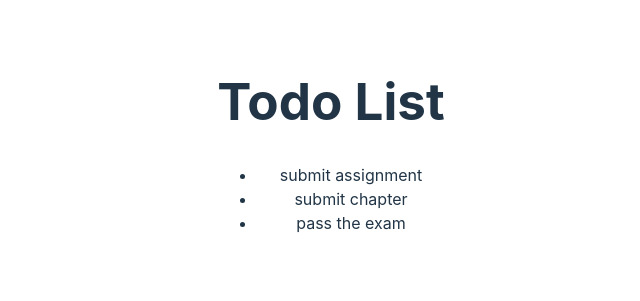
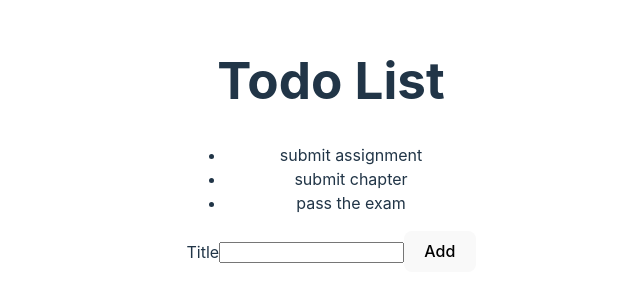
Before and after one commit to RusskayaMorda/react-todo, a React (Vite) app: page / in a window 1280 px wide. Shown: the part 255-556 px from the top of the page, without its empty margins (309-949 px from the left). Built offline with nearby package versions, Linux system fonts and the light colour scheme.

Commit message:
exported todolist to a different file and added an addtodoform. Connected it all to app.jsx

```diff
--- /dev/null
+++ b/src/AddTodoForm.jsx
@@ -0,0 +1,13 @@
+const AddTodoForm = () =>{
+    return(
+        <>
+            <form>
+                <label htmlFor="TodoTitle">Title</label>
+                <input type="text" id="TodoTitle" />
+                <button type="submit">Add</button>
+            </form>
+        </>
+    )
+}
+
+export default AddTodoForm;
--- a/src/App.jsx
+++ b/src/App.jsx
@@ -1,25 +1,14 @@
-import { useState } from 'react'
-import reactLogo from './assets/react.svg'
-import viteLogo from '/vite.svg'
 import './App.css'
-
-const toDoList = [
-  {id: 1, title: 'submit assignment'},
-  {id: 2, title: 'submit chapter'},
-  {id: 3, title: 'pass the exam'}
-];
+import TodoList from './toDoList.jsx'
+import AddTodoForm from './AddTodoForm.jsx'
 
 function App() {
-  const [count, setCount] = useState(0)
 
   return (
     <>
       <h1>Todo List</h1>
-      <ul>
-        {toDoList.map((item) => (
-          <li key={item.id}>{item.title}</li>
-        ))}
-      </ul>
+      <TodoList/>
+      <AddTodoForm/>
     </>
   )
 }
--- /dev/null
+++ b/src/TodoList.jsx
@@ -0,0 +1,19 @@
+const toDoList = [
+  {id: 1, title: 'submit assignment'},
+  {id: 2, title: 'submit chapter'},
+  {id: 3, title: 'pass the exam'}
+];
+
+const TodoList = () =>{
+    return (
+        <>
+            <ul>
+                {toDoList.map((item) => (
+                <li key={item.id}>{item.title}</li>
+                ))}
+            </ul>
+        </>
+    );
+}
+
+export default TodoList;
```
